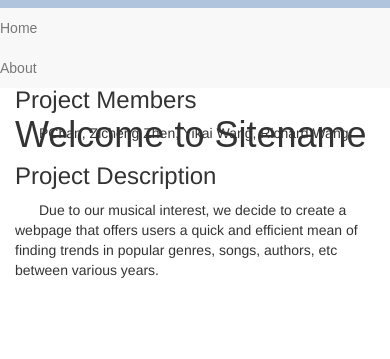
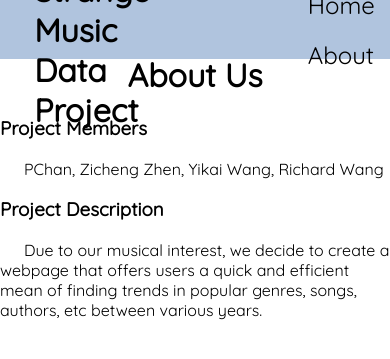
Before and after one commit to pchan37/miniature-happiness, a Python web app: template app/templates/about.html in a window 390 px wide. Shown: the top 359 px of the page. Run offline with Jinja, Linux system fonts and the light colour scheme; the template is opened without the code that fills it, so the values that code supplies are empty; some libraries are stand-ins or nearby versions.

Commit message:
changed about.html

```diff
--- a/app/templates/about.html
+++ b/app/templates/about.html
@@ -7,8 +7,7 @@
     <meta charset="utf-8">
     <title>The Beauty of Lightsteel Blue</title>
 
-    <!-- Bootstrap Core CSS -->
-    <link href="../static/css/bootstrap.min.css" rel="stylesheet">
+    <link href="https://fonts.googleapis.com/css?family=Quicksand" rel="stylesheet">
     <link href="../static/css/overwrite.css" rel="stylesheet">
     <style>
       p { text-indent: 24px; }
@@ -20,40 +19,26 @@
   <!-- Page Header -->
   <!-- Set your background image for this header on the line below. -->
   <header style="background-color: lightsteelblue;">
-    <!-- Navigation -->
-    <nav class="navbar-default">
-            <!-- Collect the nav links, forms, and other content for toggling -->
-            <ul class="nav navbar-nav navbar-right">
-                <li>
-                    <a href="index.html">Home</a>
-                </li>
-                <li>
-                    <a href="about.html">About</a>
-                </li>
-            </ul>
-            <!--
-            <ul class="nav navbar-nav navbar-right">
-                <li>
-                    <a href="index.html">Home</a>
-                </li>
-                <li>
-                    <a href="about.html">About</a>
-                </li>
-            </ul>
-          -->
-        <!-- /.container -->
-    </nav>
-        <div class="container">
-            <div class="row">
-                <div class="col-lg-8 col-lg-offset-2 col-md-10 col-md-offset-1">
-                        <h1>Welcome to Sitename</h1>
-                </div>
-            </div>
-        </div>
-    </header>
+    <div id="title">
+<span>
+  <b>Some Strange Music Data Project</b>
+</span>
+    </div>
+    <div id="buttons">
+<span>
+  <button id="home">
+     <a style="text-decoration: none; color: black" href="index.html">Home</a>
+  </button>
+  <div style="width:50px;height:auto;display:inline-block"></div>
+  <button id="about">
+    About
+  </button>
+</span>
+    </div>
+  </header>
 
     <!-- Main Content -->
-    <div class="container" style="max-width: 774px;">
+    <div style='margin: auto; position: absolute; max-width: 774px; top: 3%; left: 0; right: 0; font-family: "Quicksand", "Arial", "Sans Serif"; font-size: 16px'>
       <h1 style="color: black; text-align: center; padding-top: 2%;">About Us</h1>
       <h3>Project Members</h3>
       <p>PChan, Zicheng Zhen, Yikai Wang, Richard Wang</p>
--- a/app/templates/index.html
+++ b/app/templates/index.html
@@ -27,7 +27,7 @@
 	  </button>
 	  <div style="width:50px;height:auto;display:inline-block"></div>
 	  <button id="about">
-	    About
+	    <a style="text-decoration: none; color: black" href="about.html">About</a>
 	  </button>
 	</span>
       </div>
```
